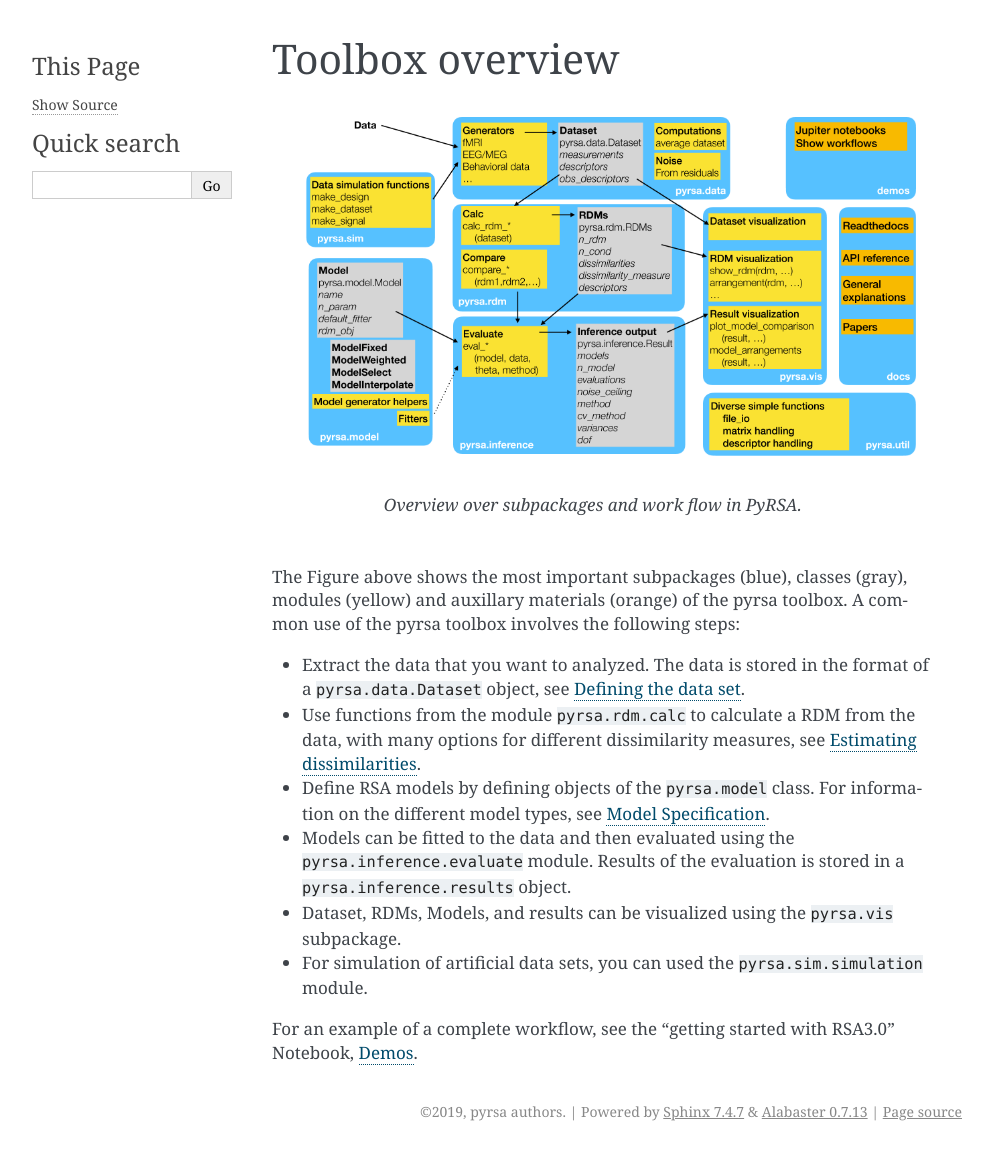
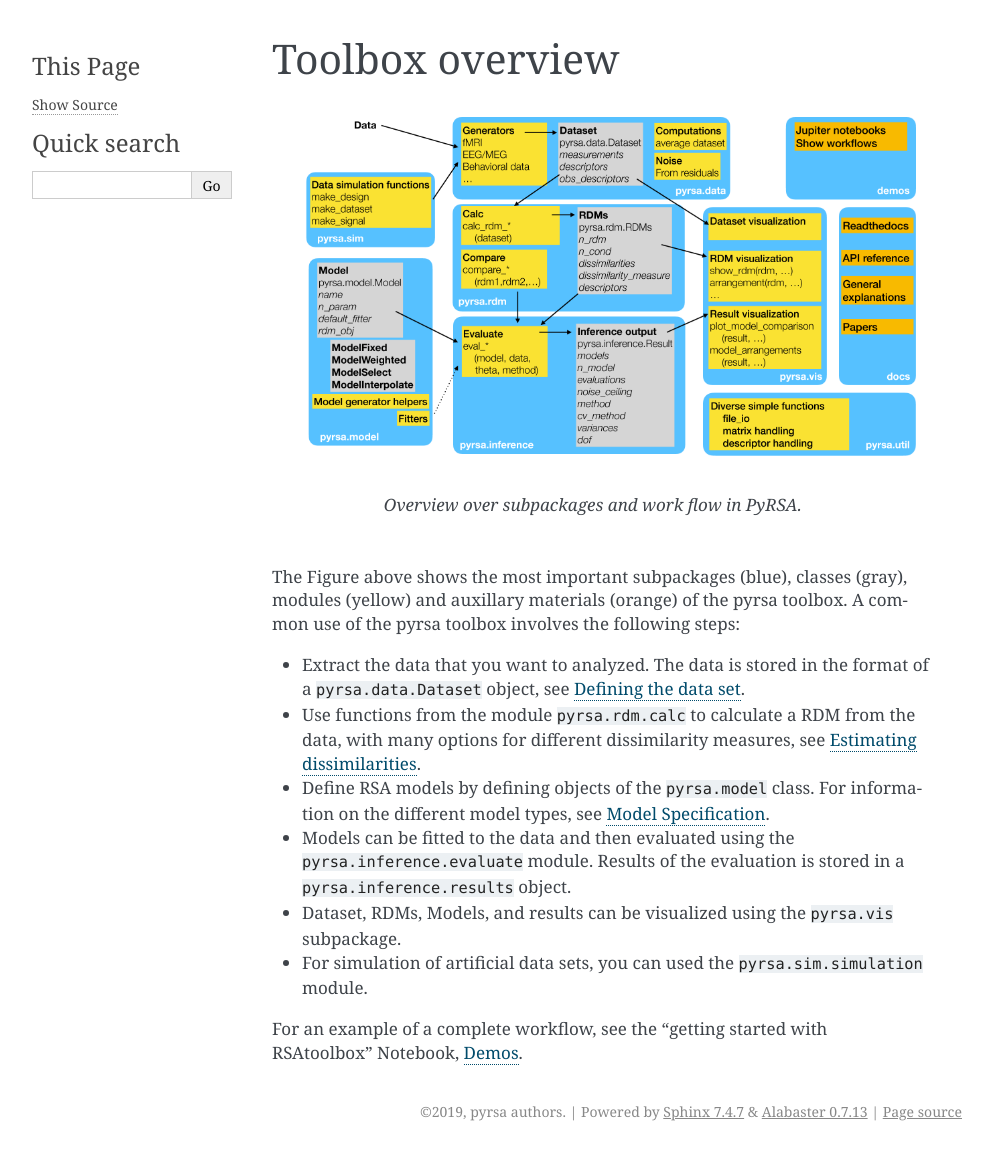
Before and after one commit to rsagroup/rsatoolbox, a Sphinx documentation site: the page built from docs/source/overview.rst, in a window 1280 px wide. Shown: the whole page, without its empty margins (148-1140 px from the left). Built offline with Sphinx 7.4.7, drawn with Linux system fonts in a browser that asks for light colours; pages that are not in the unit, such as notebooks, are missing from menus.

Commit message:
renamed references to rsa3 to rsatoolbox

```diff
--- a/docs/source/getting_started.rst
+++ b/docs/source/getting_started.rst
@@ -7,7 +7,7 @@
 
 .. code-block:: sh
 
-    pip install rsa3
+    pip install rsatoolbox
 
 To use pyrsa:
 
--- a/docs/source/overview.rst
+++ b/docs/source/overview.rst
@@ -18,4 +18,4 @@
 * Dataset, RDMs, Models, and results can be visualized using the ``pyrsa.vis`` subpackage.
 * For simulation of artificial data sets, you can used the ``pyrsa.sim.simulation`` module.
 
-For an example of a complete workflow, see the "getting started with RSA3.0" Notebook, :ref:`demos`.
+For an example of a complete workflow, see the "getting started with RSAtoolbox" Notebook, :ref:`demos`.
--- a/setup.py
+++ b/setup.py
@@ -13,7 +13,7 @@
 
 
 setup(
-    name='rsa3',
+    name='rsatoolbox',
     version='3.0.0.post20201106',
     description='Python Representational Similarity Analysis (RSA)',
     url='https://github.com/rsagroup/pyrsa',
```
Also changed, not shown: README.md (+7 -7 lines).
